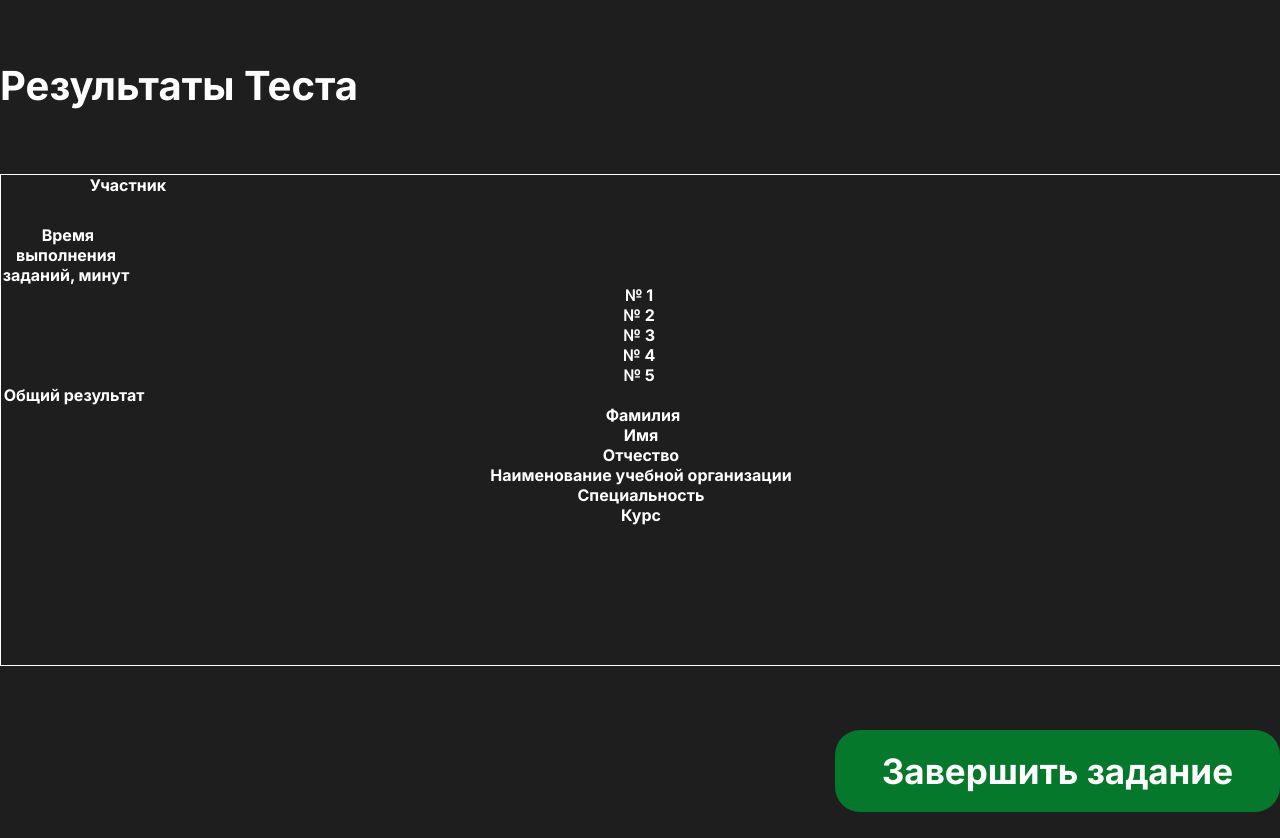
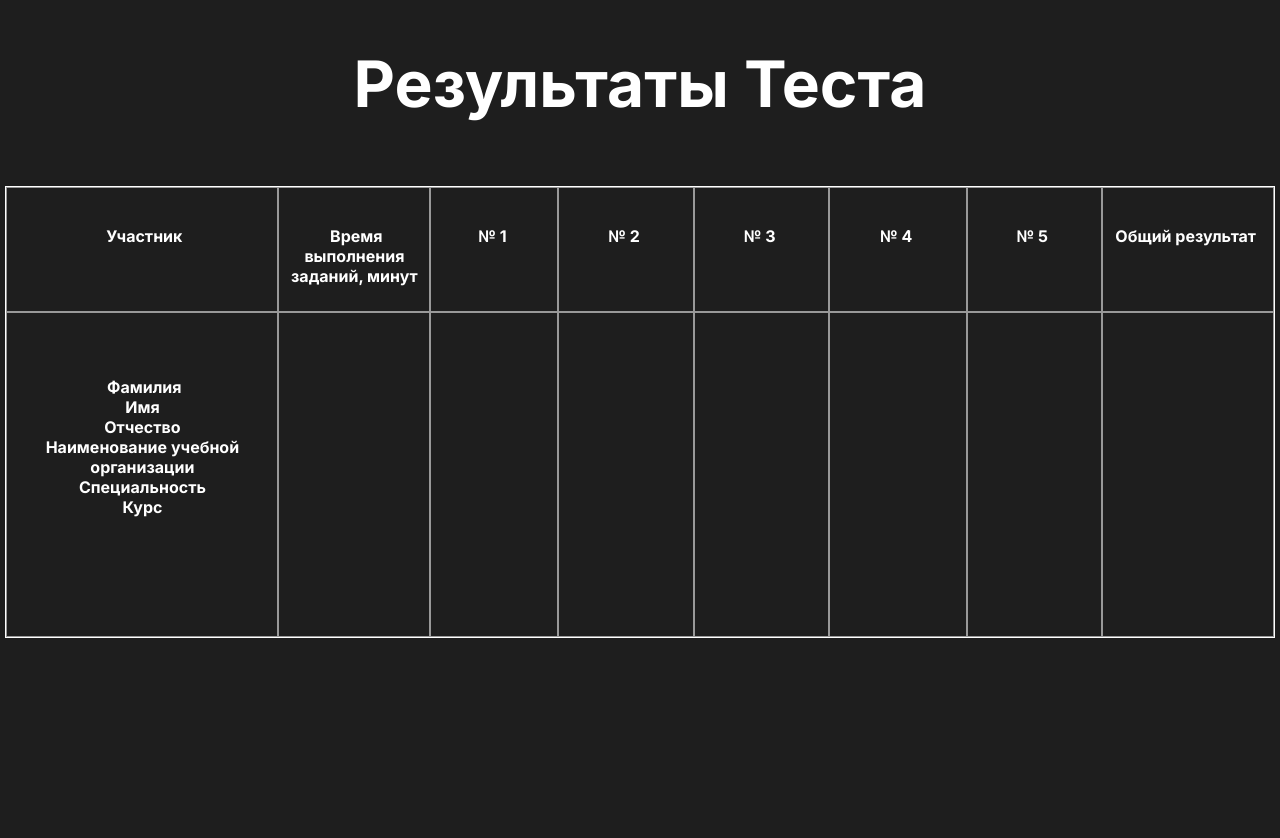
Before and after one commit to HondDK/ecolimp, a React (Create React App) app: page /final in a window 1280 px wide. Shown: the part 105-943 px from the top of the page. After the commit the page ends 800 px from the top, so only its background shows below. Built offline with nearby package versions, Linux system fonts and the light colour scheme.

Commit message:
finalPage

```diff
--- a/src/pages/Final.js
+++ b/src/pages/Final.js
@@ -3,12 +3,12 @@ import React from "react";
 const Final = () => {
 	return (
 		<div>
-			<main class="main__test">
-				<h1>Результаты Теста</h1>
+			<main className="main_final">
+				<header>Результаты Теста</header>
 				<div
 					class="divTable"
 					style={{
-						width: "100%",
+						width: "99%",
 						textAlign: "center",
 						border: "1px solid #fff",
 					}}
@@ -67,9 +67,6 @@ const Final = () => {
 						</div>
 					</div>
 				</div>
-				<div class="wrap__btn">
-					<button class="btn__complete">Завершить задание</button>
-				</div>
 			</main>
 		</div>
 	);
--- a/src/pages/TestFive.js
+++ b/src/pages/TestFive.js
@@ -102,7 +102,7 @@ const TestFive = () => {
 		//setValue(value);
 		if (value == false) {
 			removeSessionStorage();
-			//navigate("/testtwo", { replace: true });
+			//navigate("/final", { replace: true });
 		}
 	};
 
--- a/src/style/style.scss
+++ b/src/style/style.scss
@@ -329,3 +329,24 @@ ol {
 		color: black;
 	}
 }
+.divTableCell2,
+.divTableHead2 {
+	border: 1px solid #999999;
+	display: table-cell;
+	padding: 3px 10px;
+}
+
+.tableCell {
+	padding-top: 3%;
+}
+
+.tableCell2 {
+	padding-bottom: 2%;
+}
+
+.eTableCell {
+	padding-top: 5%;
+}
+.main_final {
+	margin-top: 150px;
+}
```
